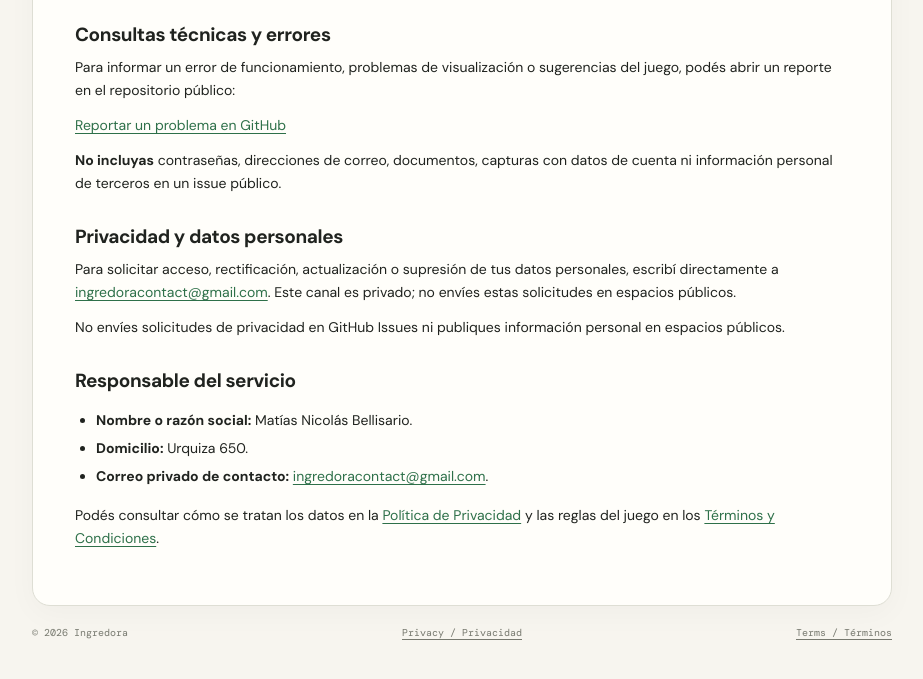
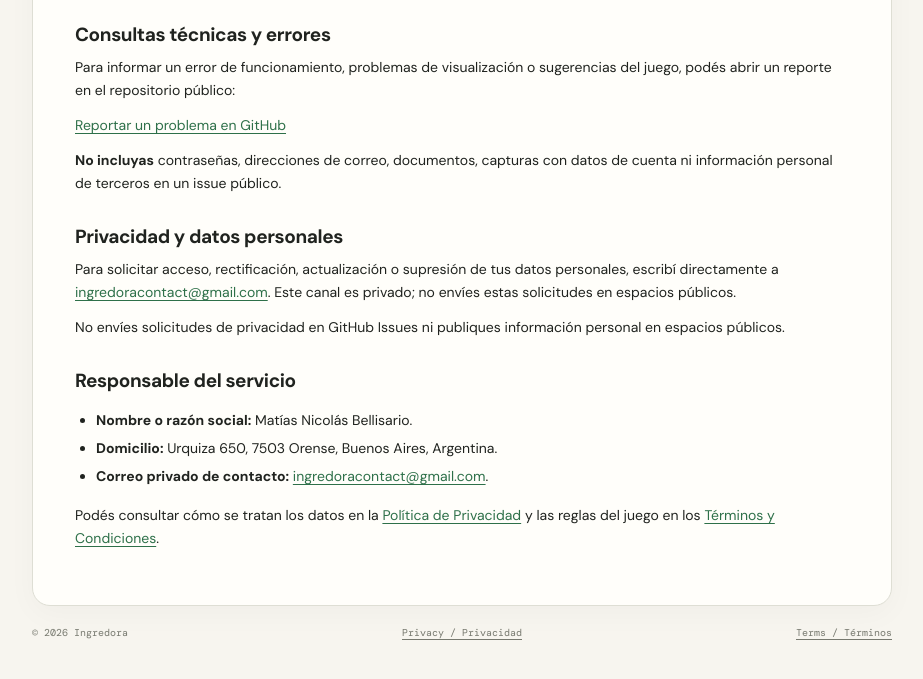
Before and after one commit to matibh/whats-inside, a plain HTML site: page contact.html in a window 1280 px wide. Shown: the part 251-930 px from the top of the page, without its empty margins (178-1101 px from the left). Drawn offline with nearby package versions, Linux system fonts and the light colour scheme.

Commit message:
Complete service operator address

```diff
--- a/contact.html
+++ b/contact.html
@@ -39,7 +39,7 @@
  <h2>Responsable del servicio</h2>
  <ul>
   <li><strong>Nombre o razón social:</strong> Matías Nicolás Bellisario.</li>
-  <li><strong>Domicilio:</strong> Urquiza 650.</li>
+  <li><strong>Domicilio:</strong> Urquiza 650, 7503 Orense, Buenos Aires, Argentina.</li>
   <li><strong>Correo privado de contacto:</strong> <a href="mailto:ingredoracontact@gmail.com">ingredoracontact@gmail.com</a>.</li>
  </ul>
  <p>Podés consultar cómo se tratan los datos en la <a href="./privacy.html?lang=es">Política de Privacidad</a> y las reglas del juego en los <a href="./terms.html?lang=es">Términos y Condiciones</a>.</p>
@@ -59,7 +59,7 @@
  <h2>Service operator</h2>
  <ul>
   <li><strong>Full name or legal entity:</strong> Matías Nicolás Bellisario.</li>
-  <li><strong>Address:</strong> Urquiza 650.</li>
+  <li><strong>Address:</strong> Urquiza 650, 7503 Orense, Buenos Aires, Argentina.</li>
   <li><strong>Private contact email:</strong> <a href="mailto:ingredoracontact@gmail.com">ingredoracontact@gmail.com</a>.</li>
  </ul>
  <p>See the <a href="./privacy.html?lang=en">Privacy Policy</a> to learn how data is handled and the <a href="./terms.html?lang=en">Terms and Conditions</a> for the game rules.</p>
```
